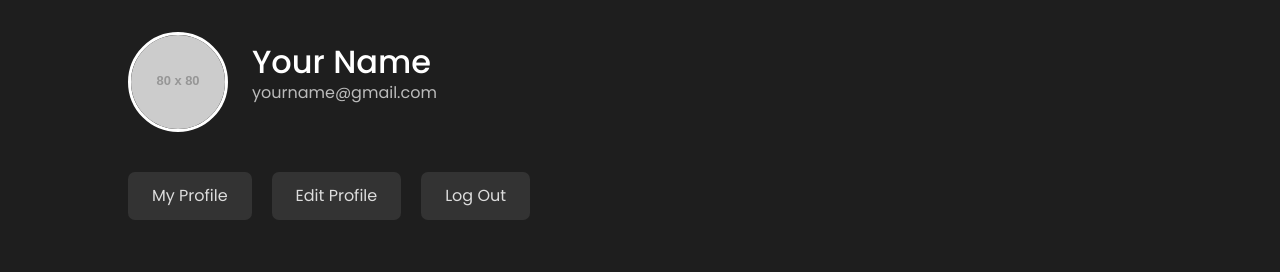
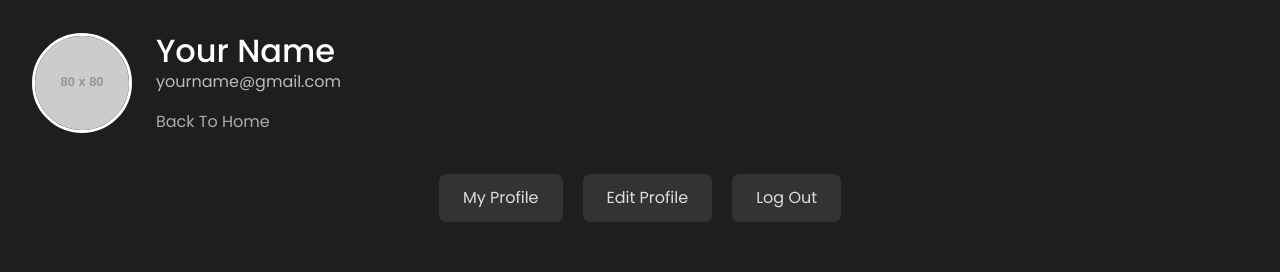
Before and after one commit to TharinduDMadushanka/full-stack-blog-web-site-springboot-react, a React (Vite) app in the folder blog-frontend/: page /user-profile in a window 1280 px wide. Shown: the top 272 px of the page. Built offline with nearby package versions, Linux system fonts and the light colour scheme; no server answers.

Commit message:
get UserProfile content in to the center and add navigation to read the blogs

```diff
--- a/blog-frontend/src/pages/UserProfile/UserProfile.css
+++ b/blog-frontend/src/pages/UserProfile/UserProfile.css
@@ -1,12 +1,12 @@
 .user-profile-container {
-  /* max-width: 1200px; */
-  margin: auto;
-  padding: 2rem 8rem;
+  margin: 0 auto; /* Center the container */
+  padding: 2rem;
   background-color: #1e1e1e; /* Dark background */
   box-shadow: 0 4px 15px rgba(0, 0, 0, 0.3);
   color: #ddd; /* Light gray text */
   display: flex;
   flex-direction: column;
+  align-items: center; /* Center items horizontally */
   font-family: 'Arial', sans-serif;
 }
 
@@ -15,6 +15,7 @@
   align-items: center;
   gap: 1.5rem;
   margin-bottom: 2.5rem;
+  width: 100%; /* Ensure full width within container */
 }
 
 .profile-avatar {
@@ -40,6 +41,7 @@
   display: flex;
   gap: 20px;
   margin-bottom: 2.5rem;
+  justify-content: center; /* Center buttons */
 }
 
 .profile-menu button {
@@ -64,6 +66,10 @@
   gap: 3rem;
 }
 
+.profile-details-section {
+  width: 100%; /* Ensure full width within container */
+}
+
 .profile-details p {
   margin: 0.75rem 0;
   color: #ccc; /* Slightly brighter gray */
@@ -78,7 +84,7 @@
 }
 
 .profile-edit input {
-  width: 300px;
+  width: 100%; /* Ensure full width within container */
   padding: 0.75rem;
   background-color: #2a2a2a;
   border: 1px solid #444;
@@ -86,7 +92,6 @@
   border-radius: 7px;
   margin-top: 0.5rem;
   font-size: 1rem;
-  margin-left: 40px;
 }
 
 .save-button {
@@ -108,6 +113,7 @@
 .profile-posts-section {
   border-top: 1px solid #444;
   padding-top: 2rem;
+  width: 100%; /* Ensure full width within container */
 }
 
 .profile-post {
@@ -116,8 +122,8 @@
   border-radius: 7px;
   margin-bottom: 1.5rem;
   display: flex;
-  justify-content: space-between;
-  align-items: center;
+  flex-direction: column; /* Stack items vertically */
+  align-items: flex-start; /* Align items to the start */
   transition: background-color 0.3s;
 }
 
@@ -129,12 +135,15 @@
   margin: 0;
   color: #fff;
   font-size: 1.25rem;
+  width: 100%; /* Ensure full width within container */
 }
 
 .profile-post p {
-  margin: 0;
+  margin: 0.5rem 0 0;
   color: #bbb;
   font-size: 1rem;
+  align-self: flex-end; /* Align date to the end */
+  width: 100%; /* Ensure full width within container */
 }
 
 .profile-post button {
@@ -146,9 +155,14 @@
   cursor: pointer;
   transition: background-color 0.3s, transform 0.2s;
   font-size: 1rem;
+  align-self: flex-end; /* Align button to the end */
 }
 
 .profile-post button:hover {
   background-color: #c0392b;
   transform: scale(1.05);
 }
+
+.back-to-home:hover{
+  text-decoration: underline;
+}
--- a/blog-frontend/src/pages/UserProfile/UserProfile.jsx
+++ b/blog-frontend/src/pages/UserProfile/UserProfile.jsx
@@ -1,6 +1,7 @@
 import React, { useState, useEffect } from "react";
 import axios from "axios";
 import "./UserProfile.css"; // Custom CSS
+import { useNavigate } from "react-router-dom";
 
 const UserProfile = () => {
   const [user, setUser] = useState({
@@ -12,6 +13,8 @@ const UserProfile = () => {
   const [posts, setPosts] = useState([]);
   const [isEditing, setIsEditing] = useState(false);
   const userId = localStorage.getItem("userId");
+
+  const navigate = useNavigate();
 
   useEffect(() => {
     const fetchUserData = async () => {
@@ -58,6 +61,10 @@ const UserProfile = () => {
     }
   };
 
+  const handleReadPost = (postId) => {
+    navigate(`/read-blog/${postId}`);
+  };
+
   return (
     <div className="user-profile-container container-fluid">
       <div className="profile-header">
@@ -69,6 +76,7 @@ const UserProfile = () => {
         <div>
           <h2>{user.userName || "Your Name"}</h2>
           <p>{user.email || "yourname@gmail.com"}</p>
+          <a href="" className="back-to-home" onClick={() => {navigate('/blog-home')}}>Back To Home</a>
         </div>
       </div>
 
@@ -136,8 +144,10 @@ const UserProfile = () => {
           <h3>My Blog Posts</h3>
           {posts.length > 0 ? (
             posts.map((post) => (
-              <div key={post.postId} className="profile-post">
-                <h4>{post.title}</h4>
+              <div key={post.postId} className="profile-post" onClick={() => handleReadPost(post.postId)} style={{ cursor: 'pointer' }}>
+                <h4>
+                  {post.title}
+                </h4>
                 <p>{new Date(post.date).toLocaleDateString()}</p>
                 <button onClick={() => handleDeletePost(post.postId)}>Delete</button>
               </div>
```
